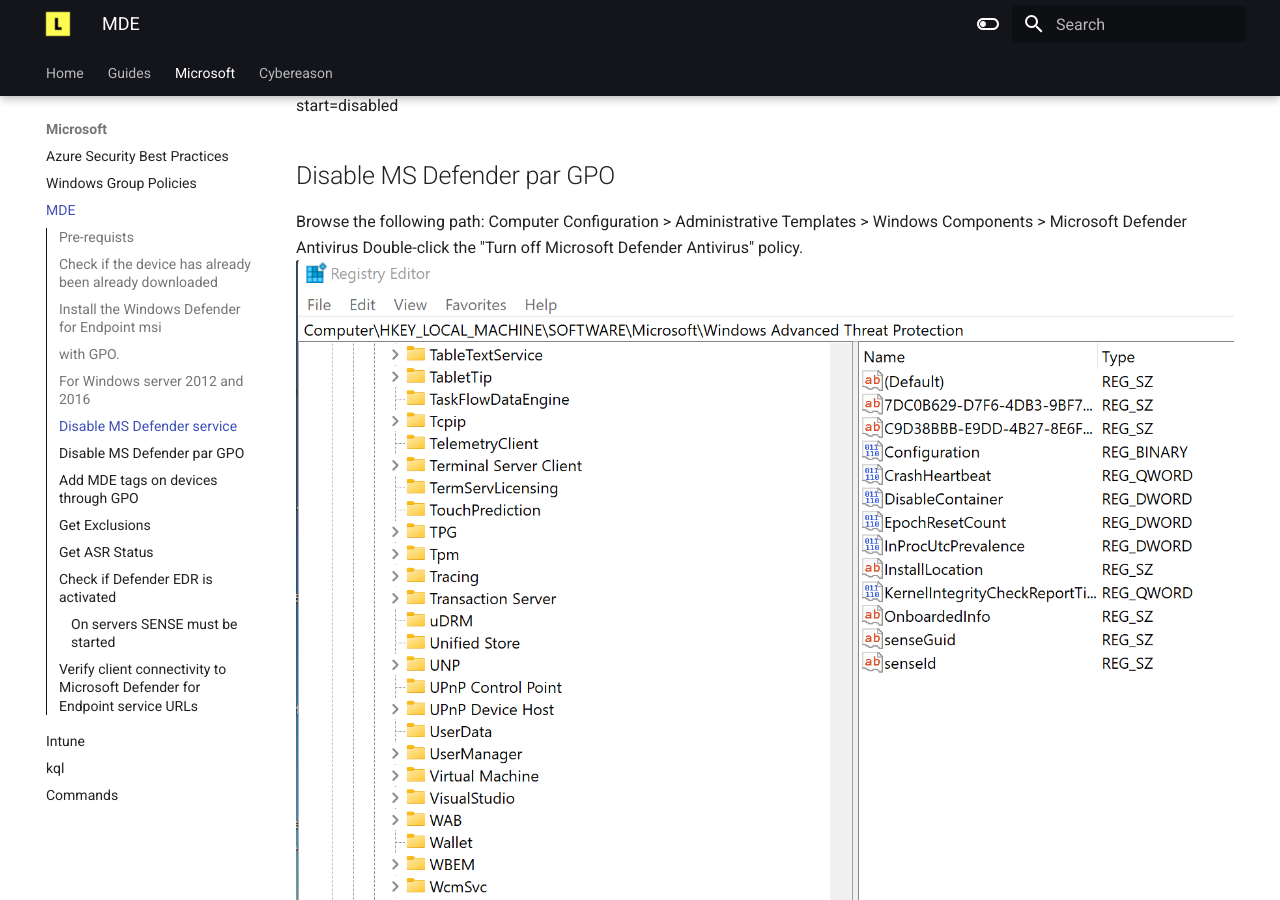
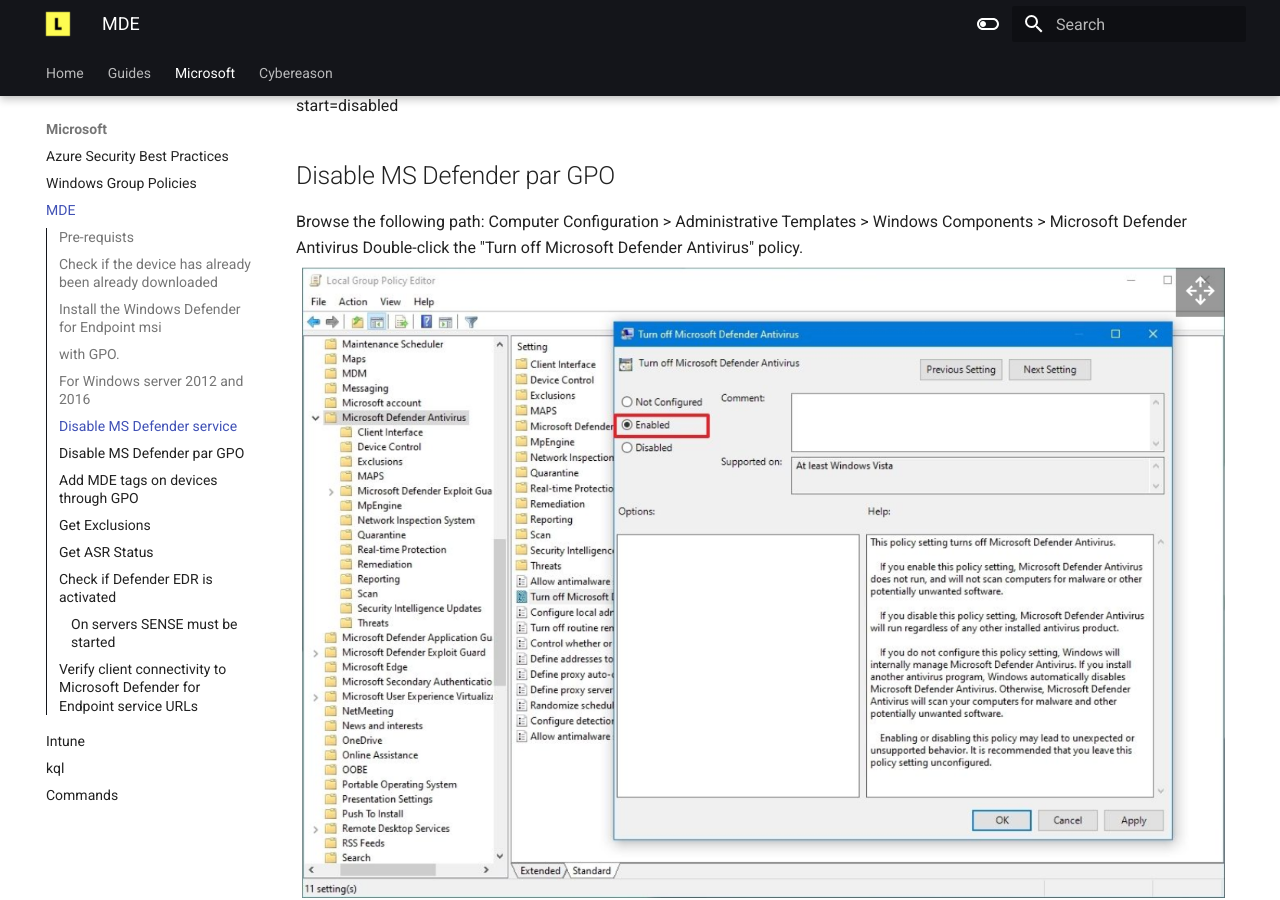
Before and after one commit to jipjab/docs, an MkDocs documentation site: the page built from docs/MDE.md, in a window 1280 px wide and 900 px high, scrolled down 2120 px. Built offline with MkDocs 1.6.1 and Material for MkDocs 9.7.7, drawn with Linux system fonts in a browser that asks for light colours.

Commit message:
Update MDE.md

```diff
--- a/docs/MDE.md
+++ b/docs/MDE.md
@@ -54,7 +54,6 @@
 
 Browse the following path: Computer Configuration > Administrative Templates > Windows Components > Microsoft Defender Antivirus
 Double-click the "Turn off Microsoft Defender Antivirus" policy.
-![Disable MDE by GPO 01](img/mde/SCR-20230717-rz0.png)
 ![Disable MDE by GPO 02](img/mde/SCR-20230802-mli.png)
 
 ## Add MDE tags on devices through GPO
```
